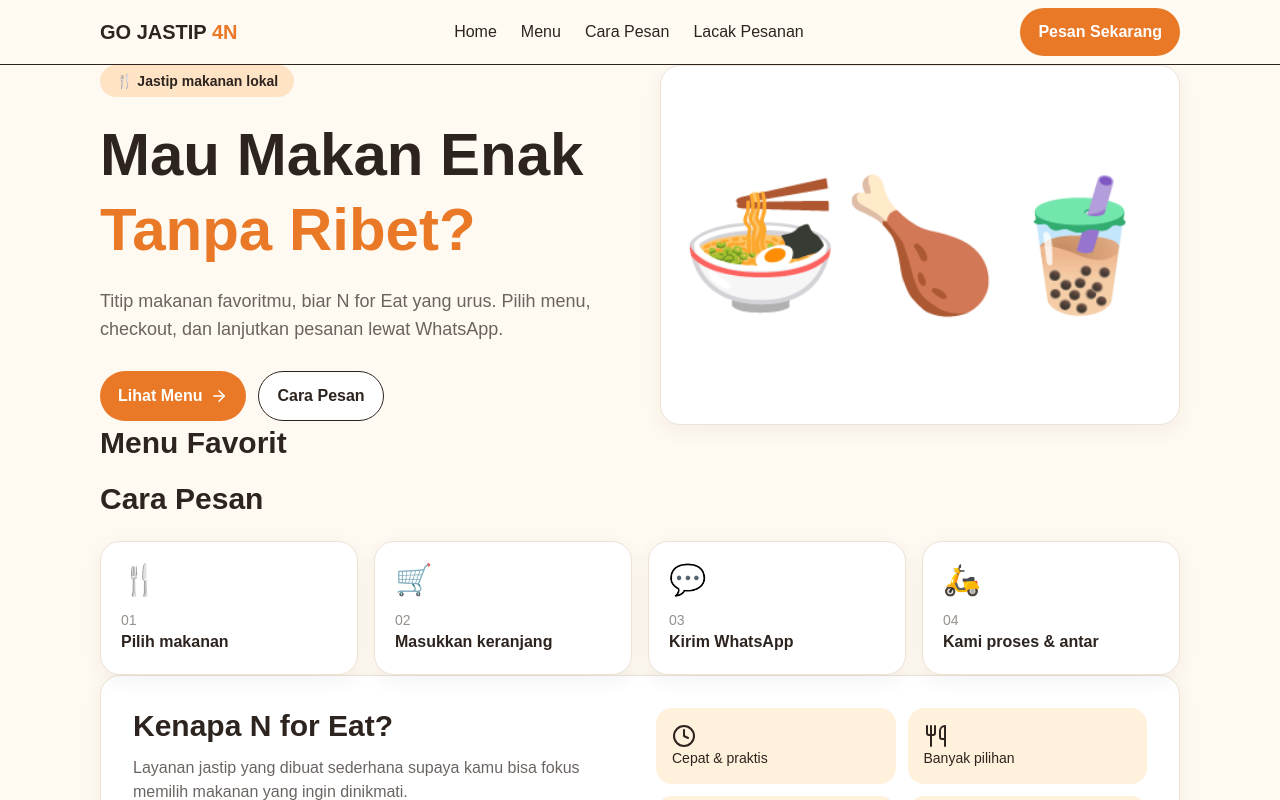
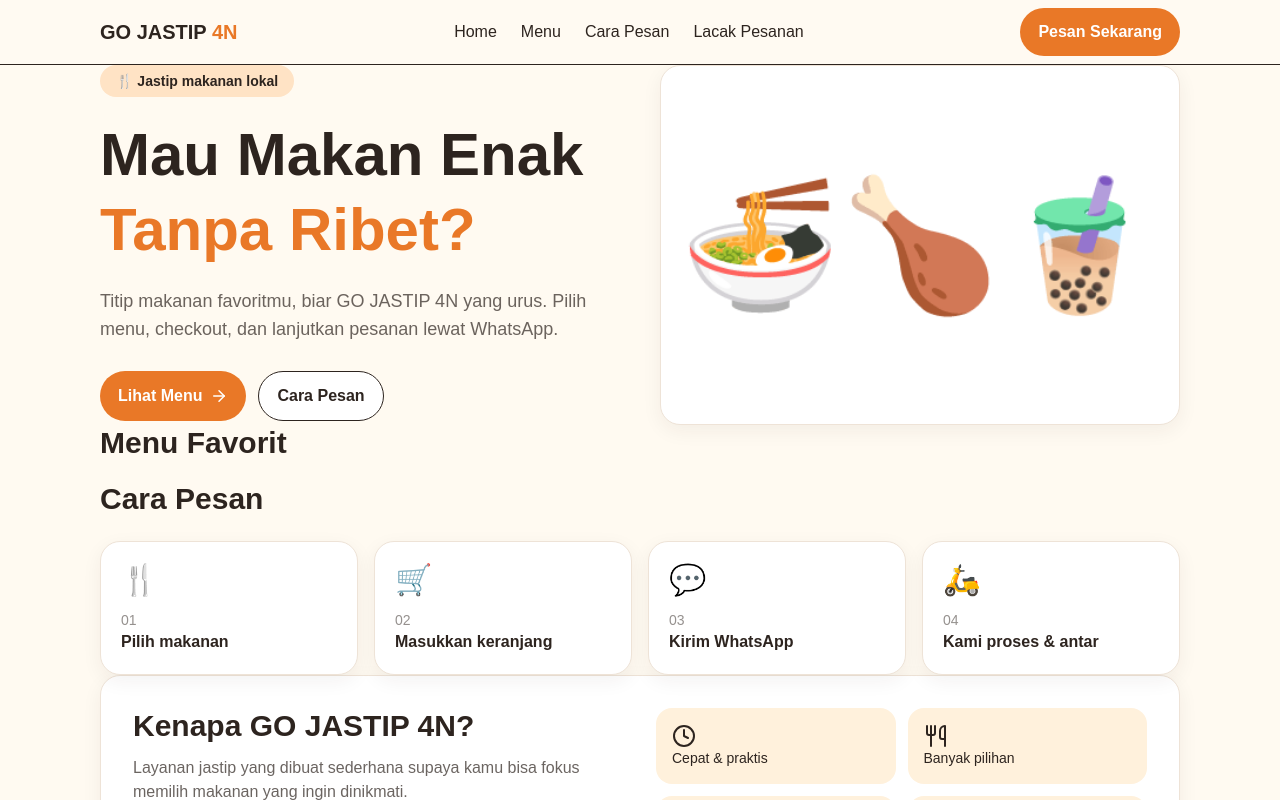
Before and after one commit to realmangkuraden-blip/n-for-eat-jastip, a Next.js app: page / in a window 1280 px wide. Shown: the top 800 px of the page. Built offline with nearby package versions, Linux system fonts and the light colour scheme; no server answers; the database is empty.

Commit message:
Update public home branding to GO JASTIP 4N

```diff
--- a/app/page.tsx
+++ b/app/page.tsx
@@ -18,13 +18,13 @@ export default async function Home() {
     <section className="container grid gap-10 py-16 md:grid-cols-2 md:items-center">
       <div><span className="rounded-full bg-[#ffe3c5] px-4 py-2 text-sm font-bold">🍴 Jastip makanan lokal</span>
         <h1 className="mt-6 text-5xl font-black leading-tight md:text-6xl">Mau Makan Enak <span className="text-[#e97827]">Tanpa Ribet?</span></h1>
-        <p className="mt-5 max-w-xl text-lg opacity-70">Titip makanan favoritmu, biar N for Eat yang urus. Pilih menu, checkout, dan lanjutkan pesanan lewat WhatsApp.</p>
+        <p className="mt-5 max-w-xl text-lg opacity-70">Titip makanan favoritmu, biar GO JASTIP 4N yang urus. Pilih menu, checkout, dan lanjutkan pesanan lewat WhatsApp.</p>
         <div className="mt-7 flex gap-3"><Link href="/menu" className="btn btn-primary gap-2">Lihat Menu <ArrowRight size={18}/></Link><a href="#cara-pesan" className="btn border bg-white">Cara Pesan</a></div>
       </div>
       <div className="card flex min-h-[360px] items-center justify-center bg-[#fff1dc] text-9xl">🍜🍗🧋</div>
     </section>
-    <section className="container py-10"><h2 className="text-3xl font-black">Menu Favorit</h2><div className="mt-5 grid gap-4 sm:grid-cols-2 lg:grid-cols-3">{products?.map(p=><div className="card p-5" key={p.id}><div className="text-5xl">🍴</div><h3 className="mt-3 font-black">{p.name}</h3><p className="text-sm opacity-60">{p.category?.[0]?.name || 'N for Eat'}</p><b className="text-[#e97827]">{rupiah(Number(p.selling_price) + Number(p.jastip_fee))}</b></div>)}</div></section>
+    <section className="container py-10"><h2 className="text-3xl font-black">Menu Favorit</h2><div className="mt-5 grid gap-4 sm:grid-cols-2 lg:grid-cols-3">{products?.map(p=><div className="card p-5" key={p.id}><div className="text-5xl">🍴</div><h3 className="mt-3 font-black">{p.name}</h3><p className="text-sm opacity-60">{p.category?.[0]?.name || 'GO JASTIP 4N'}</p><b className="text-[#e97827]">{rupiah(Number(p.selling_price) + Number(p.jastip_fee))}</b></div>)}</div></section>
     <section id="cara-pesan" className="container py-14"><h2 className="text-3xl font-black">Cara Pesan</h2><div className="mt-6 grid gap-4 md:grid-cols-4">{[['🍴','Pilih makanan'],['🛒','Masukkan keranjang'],['💬','Kirim WhatsApp'],['🛵','Kami proses & antar']].map(([i,t],n)=><div className="card p-5" key={t}><div className="text-3xl">{i}</div><div className="mt-3 text-sm opacity-50">0{n+1}</div><b>{t}</b></div>)}</div></section>
-    <section id="tentang" className="container py-10"><div className="card grid gap-8 p-8 md:grid-cols-2"><div><h2 className="text-3xl font-black">Kenapa N for Eat?</h2><p className="mt-3 opacity-70">Layanan jastip yang dibuat sederhana supaya kamu bisa fokus memilih makanan yang ingin dinikmati.</p></div><div className="grid grid-cols-2 gap-3 text-sm"><div className="rounded-2xl bg-[#fff1dc] p-4"><Clock/> Cepat & praktis</div><div className="rounded-2xl bg-[#fff1dc] p-4"><Utensils/> Banyak pilihan</div><div className="rounded-2xl bg-[#fff1dc] p-4"><MessageCircle/> Via WhatsApp</div><div className="rounded-2xl bg-[#fff1dc] p-4"><Heart/> Friendly</div></div></div></section>
+    <section id="tentang" className="container py-10"><div className="card grid gap-8 p-8 md:grid-cols-2"><div><h2 className="text-3xl font-black">Kenapa GO JASTIP 4N?</h2><p className="mt-3 opacity-70">Layanan jastip yang dibuat sederhana supaya kamu bisa fokus memilih makanan yang ingin dinikmati.</p></div><div className="grid grid-cols-2 gap-3 text-sm"><div className="rounded-2xl bg-[#fff1dc] p-4"><Clock/> Cepat & praktis</div><div className="rounded-2xl bg-[#fff1dc] p-4"><Utensils/> Banyak pilihan</div><div className="rounded-2xl bg-[#fff1dc] p-4"><MessageCircle/> Via WhatsApp</div><div className="rounded-2xl bg-[#fff1dc] p-4"><Heart/> Friendly</div></div></div></section>
   </main>;
 }
```
